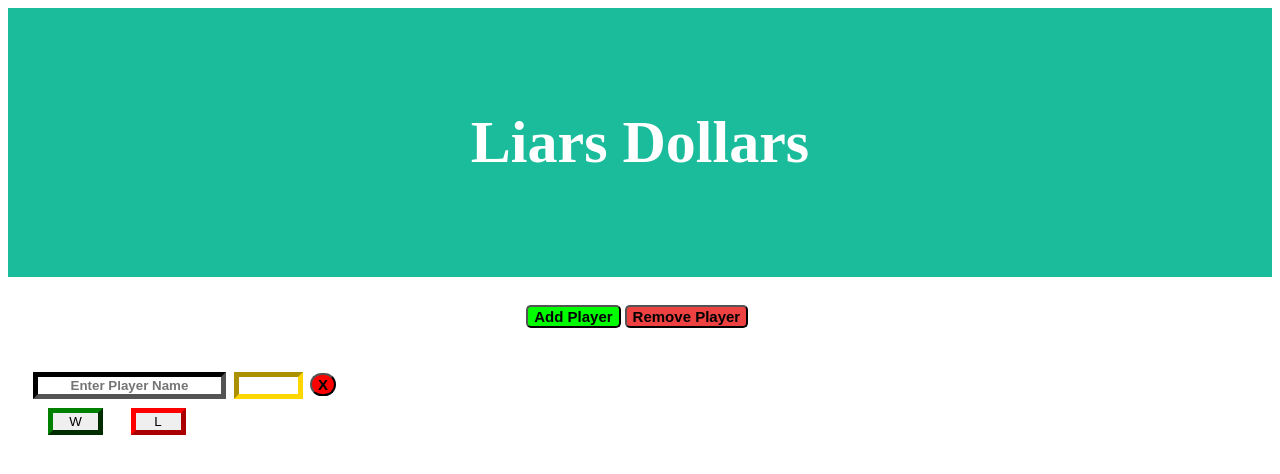
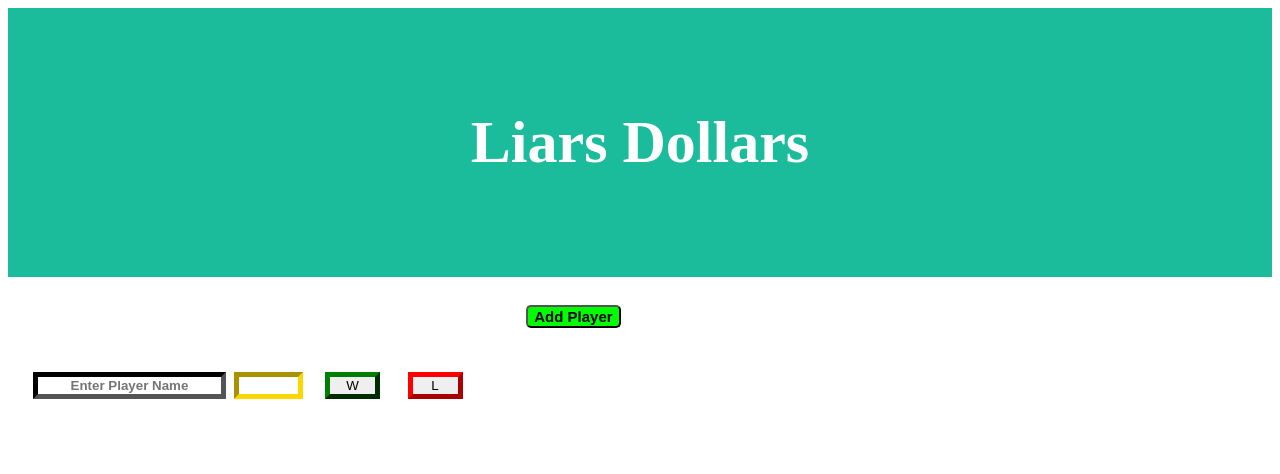
Before and after one commit to Ianmm17/LiarsDollars, a PHP site: page / in a window 1280 px wide. Shown: the top 474 px of the page. Run offline with PHP 8.4, Linux system fonts and the light colour scheme.

Commit message:
removed the option to remove players to focus on just the MVP atm

```diff
--- a/index.css
+++ b/index.css
@@ -66,10 +66,3 @@
 .player-card {
 
 }
-
-.remove-selected-player {
-    background: #ff0000;
-    border-radius: 15px;
-    font-weight: bolder;
-    font-size: 15px;
-}
--- a/index.html
+++ b/index.html
@@ -13,13 +13,11 @@
 </div><br>
 <div class="add-or-remove-players">
     <button class="add-player" type="button" name="add-player" onclick="addPlayer()">Add Player</button>
-    <button class="remove-player" type="button" name="remove-player">Remove Player</button>
 </div>
 <div class="player-classes" id="player-classes">
     <div class="player-card" id="player-card">
         <input id="player-name" class="player-name" type='text' name='player-name' maxlength=12 placeholder="Enter Player Name" color="grey"/>
         <input class="player-total" type='number' name='player-total' maxlength=12/>
-        <button class="remove-selected-player" type="button" name="remove-selected-player" onclick="removePlayer('player-card')">X</button><br>
         <button class="winner" type="button" name="winner">W</button>
         <button class="loser" type="button" name="loser">L</button>
     </div>
--- a/index.js
+++ b/index.js
@@ -11,7 +11,6 @@ function addPlayer() {
         `<div class=${playerCard} id=${playerCard}>` +
                 `<input id="player-name" class="player-name" type='text' name='player-name' maxlength=12 placeholder="Enter Player Name" color=\"grey\"/>
                 <input class="player-total" type='number' name='player-total' maxlength=12/>
-                <button class="remove-selected-player" type="button" name="remove-selected-player" onclick="removePlayer(playerCard)">X</button><br>
                 <button class="winner" type="button" name="winner">W</button>
                 <button class="loser" type="button" name="loser">L</button>
         </div>`)
```
